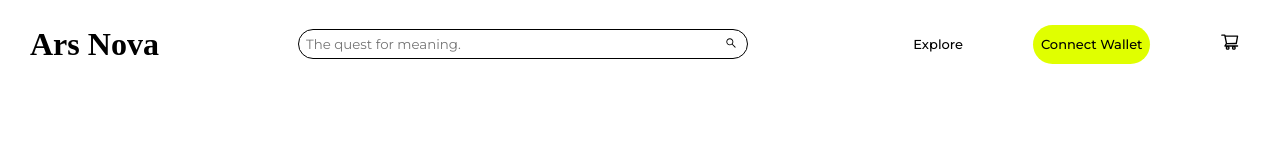
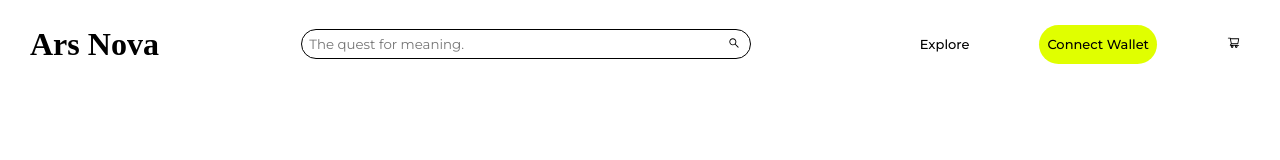
Before and after one commit to Felix-Hz/ars-nova, a React (Create React App) app: page / in a window 1280 px wide. Shown: the top 160 px of the page. Built offline with nearby package versions, Linux system fonts and the light colour scheme; a web font is replaced by a local one.

Commit message:
update: semantic syntax

```diff
--- a/src/components/CartWidget/CartWidget.js
+++ b/src/components/CartWidget/CartWidget.js
@@ -4,9 +4,9 @@ import { AiOutlineShoppingCart } from "react-icons/ai";
 const CartWidget = () => {
   return (
     <div>
-      <h2>
+      <i>
         <AiOutlineShoppingCart />
-      </h2>
+      </i>
     </div>
   );
 };
```
